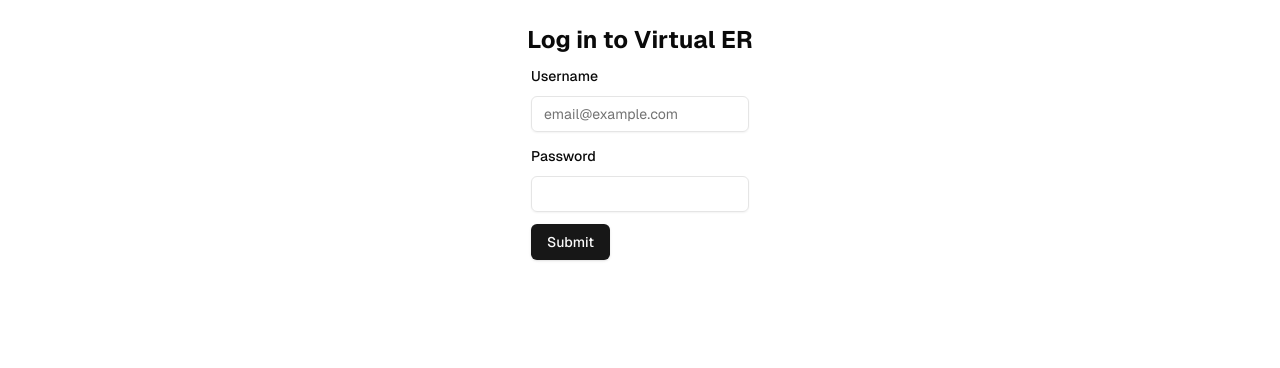
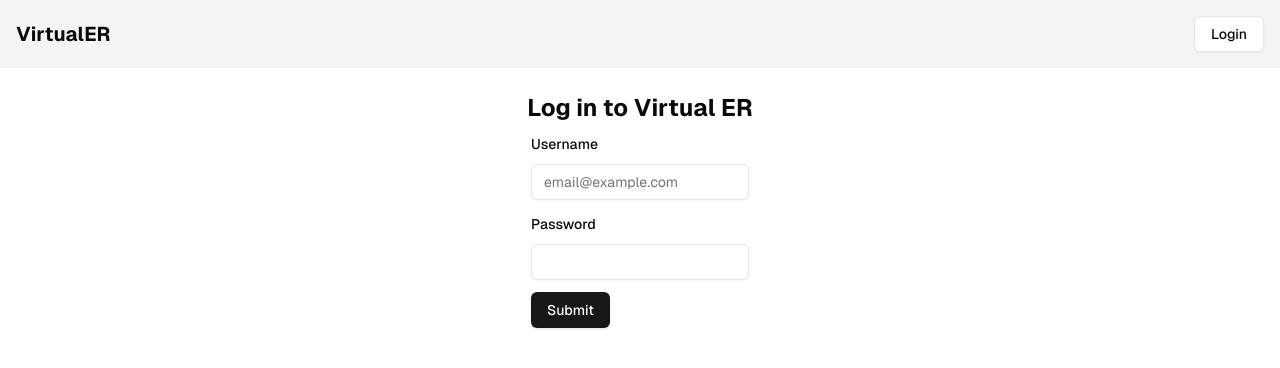
Before and after one commit to SENG-350-2024-fall/Group2, a Next.js app in the folder virtual-er/: page /login in a window 1280 px wide. Shown: the top 368 px of the page. Built offline with nearby package versions, Linux system fonts and the light colour scheme.

Commit message:
Add header to login page

```diff
--- a/virtual-er/src/app/login/page.tsx
+++ b/virtual-er/src/app/login/page.tsx
@@ -1,7 +1,10 @@
 import LoginForm from "@/components/ui/login-form"
+import Header from "@/components/ui/header"
 
 export default function Page() {
     return (
+        <div>
+            <Header title=""></Header>
             <div className="grid gap-y-2 mt-6">
                 <div className="m-auto font-bold">
                     <h1 className="text-2xl">
@@ -10,5 +13,6 @@ export default function Page() {
                 </div>
                 <LoginForm />
             </div>
+        </div>
     )
 }
--- a/virtual-er/src/components/ui/header.tsx
+++ b/virtual-er/src/components/ui/header.tsx
@@ -18,9 +18,9 @@ import {
     <div className="flex items-center justify-between p-4 bg-gray-100">
       <h1 className="text-xl font-bold">VirtualER</h1>
       <div className="flex items-center space-x-2">
-          <span className="text-sm text-gray-600">Signed in as {title}</span> {/* With {title} we can display a specific user type for each page where the title bar is used. Ex: <Header title="Healthcare Professional"/> */}
+        <span className="text-sm text-gray-600">{title != "" ? `Signed in as ${title}` : ""}</span> {/* With {title} we can display a specific user type for each page where the title bar is used. Ex: <Header title="Healthcare Professional"/> */}
         <Link href="/login">
-               <Button variant="outline">Logout</Button>
+          <Button variant="outline">{title == "" ? "Login" : "Logout"}</Button>
         </Link>
       </div>
     </div>
```
Lines whose indentation alone changed are shown as unchanged.
